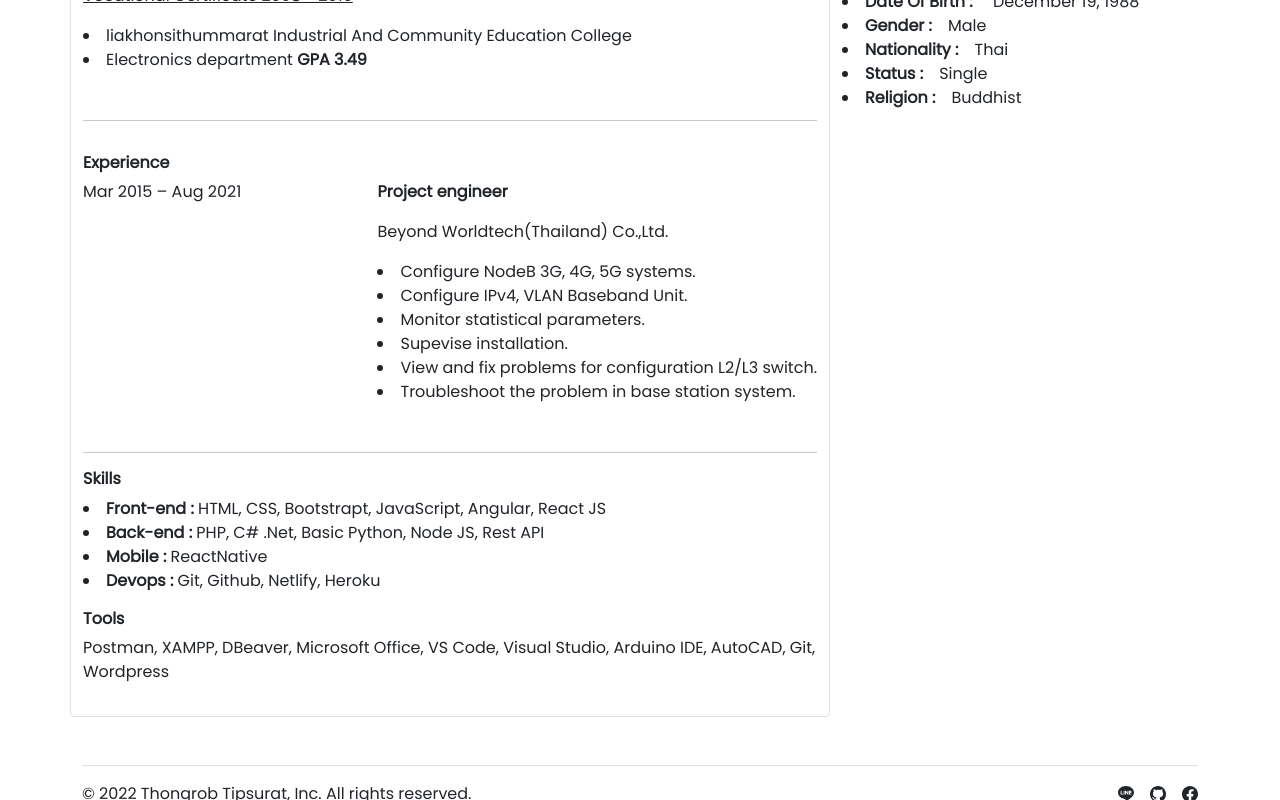
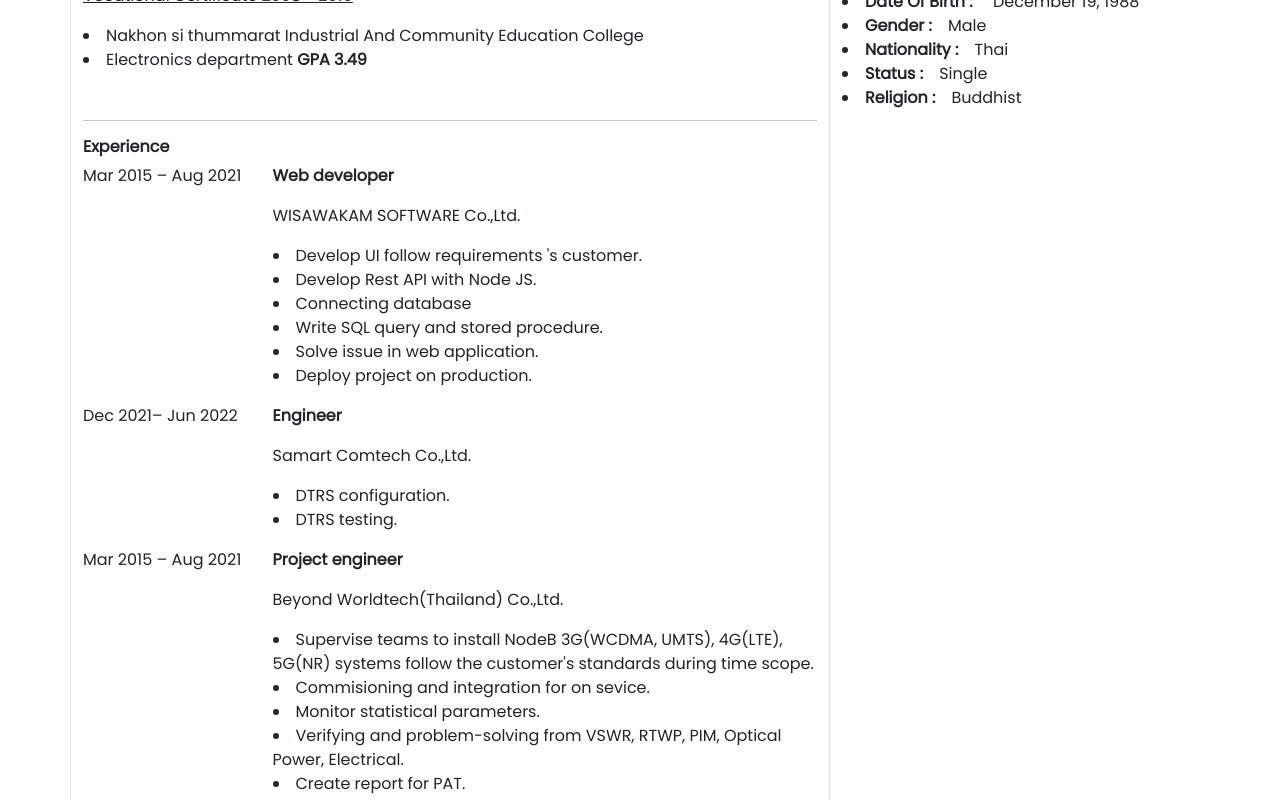
Before and after one commit to Thongrob/portfolio, a React (Create React App) app: page /profile in a window 1280 px wide. Shown: the part 440-1240 px from the top of the page. Built offline with nearby package versions, Linux system fonts and the light colour scheme.

Commit message:
Edit Profile component

```diff
--- a/src/Style/custom.css
+++ b/src/Style/custom.css
@@ -40,7 +40,7 @@ a{
 
 @media only screen and (max-width: 600px) {
     .carousel-item img{
-        width: auto !important;
-        height: 450px;
+        width: 100vw !important;
+
     }
 }
--- a/src/components/About.jsx
+++ b/src/components/About.jsx
@@ -10,7 +10,7 @@ function About() {
         <Navbar/>
             <div className="container">
               <p>&emsp;&emsp;<strong>My name is Thongrob Tipsurat.</strong>I graduated from Rajamangala University of Technology  Thanyaburi, majoring in telecommunication engineering.</p>
-              <p>&emsp;&emsp;I want to open up new experiences for myself. The programming is what I really like. because always learning new things. And I can stay with it for a long time.</p>
+              <p>&emsp;&emsp;I want to open up new experiences. Programming and new technology are what I really like. I always like to learn new things and I spend a lot of time on it to develop my skill. I hope to be an expert on it next time. The learning  is never end.</p>
             </div>
         <Footer/>
     </>
--- a/src/components/Profile.jsx
+++ b/src/components/Profile.jsx
@@ -28,24 +28,45 @@ function Profile() {
                             </dl>
                                 <p className="text-decoration-underline">Vocational Certificate  2008 - 2010</p>
                             <dl>
-                                <li>liakhonsithummarat Industrial And Community Education College</li>
+                                <li>Nakhon si thummarat Industrial And Community Education College</li>
                                 <li>Electronics department  <strong>GPA 3.49</strong></li>
                             </dl>
                         </div>
                         <hr />
-                        <div className="experience py-3">
+                        <div className="experience ">
                             <h6><strong>Experience</strong></h6>
-                            <div className="sub-experience d-flex justify-content-between">
-                                <p className="d-inline">Mar 2015 – Aug 2021</p>
-                                <dl>
+                            <div className="row">
+                                <p className="col-lg-3 col-sm-12">Mar 2015 – Aug 2021</p>
+                                <dl className='col-lg-9 col-sm-12'>
+                                    <p><strong>Web developer</strong></p>
+                                    <p>WISAWAKAM SOFTWARE Co.,Ltd.</p>
+                                    <li>Develop UI follow requirements 's customer.</li>
+                                    <li>Develop Rest API with Node JS.</li>
+                                    <li>Connecting database</li>
+                                    <li>Write SQL query and stored procedure.</li>
+                                    <li>Solve issue in web application.</li>
+                                    <li>Deploy project on production.</li>
+                                </dl>
+                            </div>
+                            <div className="row">
+                                <p className="col-lg-3 col-sm-12">Dec 2021– Jun 2022</p>
+                                <dl className='col-lg-9 col-sm-12'>
+                                    <p><strong>Engineer</strong></p>
+                                    <p>Samart Comtech Co.,Ltd.</p>
+                                    <li>DTRS configuration.</li>
+                                    <li>DTRS testing.</li>
+                                </dl>
+                            </div>
+                            <div className="row">
+                                <p className="col-lg-3 col-sm-12">Mar 2015 – Aug 2021</p>
+                                <dl className='col-lg-9 col-sm-12'>
                                     <p><strong>Project engineer</strong></p>
-    	                            <p>Beyond Worldtech(Thailand) Co.,Ltd.</p>
-                                    <li>Configure NodeB 3G, 4G, 5G systems.</li>
-                                    <li>Configure IPv4, VLAN Baseband Unit.</li>
+                                    <p>Beyond Worldtech(Thailand) Co.,Ltd.</p>
+                                    <li>Supervise teams to install  NodeB 3G(WCDMA, UMTS), 4G(LTE), 5G(NR) systems follow the customer's standards during time scope.</li>
+                                    <li>Commisioning and integration for on sevice.</li>
                                     <li>Monitor statistical parameters.</li>
-                                    <li>Supevise installation.</li>
-                                    <li>View and fix problems for configuration L2/L3 switch.</li>
-                                    <li>Troubleshoot the problem in base station system.</li>
+                                    <li>Verifying and problem-solving from VSWR, RTWP, PIM, Optical Power, Electrical.</li>
+                                    <li>Create report for PAT.</li>
                                 </dl>
                             </div>
                         </div>
@@ -53,10 +74,10 @@ function Profile() {
                         <div className="skills">
                             <h6><strong>Skills</strong></h6>
                             <dl>
-                                <li><strong>Front-end :</strong> HTML, CSS, Bootstrapt, JavaScript, Angular, React JS</li>
+                                <li><strong>Front-end :</strong> HTML, CSS, Bootstrapt, JQuery, AJAX, JavaScript, Angular, React JS</li>
                                 <li><strong>Back-end : </strong> PHP, C# .Net, Basic Python, Node JS, Rest API</li>
                                 <li><strong>Mobile :</strong> ReactNative</li>
-                                <li><strong>Devops :</strong> Git, Github, Netlify, Heroku</li>
+                                <li><strong>Devops :</strong> Git, Github, Netlify, Heroku, Azure</li>
                             </dl>
 
                         </div>
@@ -64,7 +85,7 @@ function Profile() {
                         <div className="tools">
                             <h6><strong>Tools</strong></h6>
                             <dl>
-                                <p>Postman, XAMPP, DBeaver, Microsoft Office, VS Code, Visual Studio, Arduino IDE, AutoCAD, Git, Wordpress</p>
+                                <p>Postman, XAMPP, Apache,  DBeaver, Microsoft Office, VS Code, Visual Studio, Arduino IDE, AutoCAD, Git, Wordpress, FileZilla, PostMan</p>
                             </dl>
                         </div>
                     </div>
```
